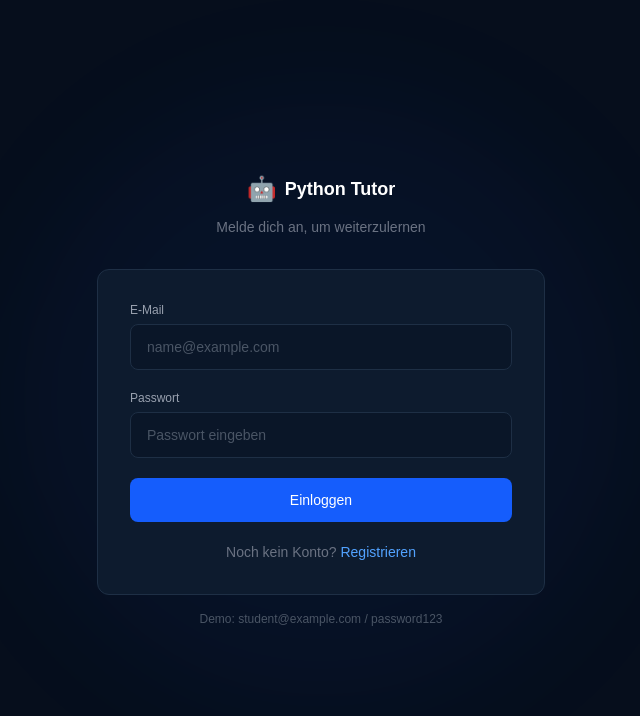
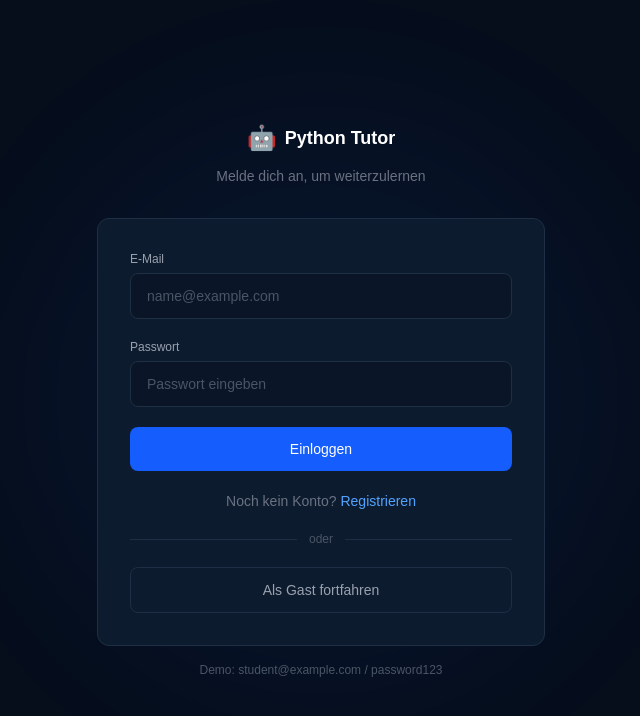
Before and after one commit to emadalmousa/agentic-ai-python-tutor, a Next.js app in the folder frontend/: page /login in a window 1280 px wide. Shown: the top 716 px of the page, without its empty margins (319-959 px from the left). Built offline with nearby package versions, Linux system fonts and the light colour scheme.

Commit message:
feat: add guest mode with continueAsGuest and auth guard on home page

```diff
--- a/frontend/app/login/page.tsx
+++ b/frontend/app/login/page.tsx
@@ -4,14 +4,20 @@ import { useState, useEffect } from "react"
 import { useRouter } from "next/navigation"
 import Link from "next/link"
 import { useAuth } from "@/context/AuthContext"
+import { useCallback } from "react"
 
 export default function LoginPage() {
   const [email, setEmail] = useState("")
   const [password, setPassword] = useState("")
   const [error, setError] = useState("")
   const [loading, setLoading] = useState(false)
-  const { login, isAuthenticated } = useAuth()
+  const { login, isAuthenticated, continueAsGuest } = useAuth()
   const router = useRouter()
+
+  const handleGuest = useCallback(() => {
+    continueAsGuest()
+    router.push("/")
+  }, [continueAsGuest, router])
 
   useEffect(() => {
     if (isAuthenticated) {
@@ -109,6 +115,23 @@ export default function LoginPage() {
               Registrieren
             </Link>
           </p>
+
+          <div className="relative">
+            <div className="absolute inset-0 flex items-center">
+              <div className="w-full border-t border-[#1e2f45]" />
+            </div>
+            <div className="relative flex justify-center text-xs">
+              <span className="bg-[#0d1b2e] px-3 text-gray-600">oder</span>
+            </div>
+          </div>
+
+          <button
+            type="button"
+            onClick={handleGuest}
+            className="w-full border border-[#1e2f45] hover:border-[#2d4a6b] hover:bg-[#0a1628] text-gray-400 hover:text-gray-200 font-medium text-sm rounded-lg px-4 py-3 transition-all"
+          >
+            Als Gast fortfahren
+          </button>
         </form>
 
         {/* Demo hint */}
--- a/frontend/app/page.tsx
+++ b/frontend/app/page.tsx
@@ -1,15 +1,27 @@
 "use client"
 
-import { useState } from "react"
+import { useState, useEffect } from "react"
+import { useRouter } from "next/navigation"
 import Navbar from "@/components/tutor/Navbar"
 import CodeEditor from "@/components/tutor/CodeEditor"
 import EditorFooter from "@/components/tutor/EditorFooter"
 import ChatPanel from "@/components/tutor/ChatPanel"
 import { useChat } from "@/hooks/useChat"
 import { useCodeRunner } from "@/hooks/useCodeRunner"
+import { useAuth } from "@/context/AuthContext"
 
 export default function Home() {
   const [dark, setDark] = useState(true)
+  const { isAuthenticated } = useAuth()
+  const router = useRouter()
+
+  useEffect(() => {
+    if (!isAuthenticated) {
+      router.push("/login")
+    }
+  }, [isAuthenticated, router])
+
+  if (!isAuthenticated) return null
 
   const [code, setCode] = useState("for i in range(5)\n    print(i)")
   const {
--- a/frontend/context/AuthContext.tsx
+++ b/frontend/context/AuthContext.tsx
@@ -24,9 +24,11 @@ export interface RegisterData {
 interface AuthContextType {
   user: User | null
   isAuthenticated: boolean
+  isGuest: boolean
   login: (email: string, password: string) => Promise<boolean>
   register: (data: RegisterData) => Promise<boolean>
   logout: () => void
+  continueAsGuest: () => void
 }
 
 const AuthContext = createContext<AuthContextType | null>(null)
@@ -45,8 +47,11 @@ const DEFAULT_USER: User = {
 
 const DEFAULT_PASSWORD = "password123"
 
+const GUEST_KEY = "python_tutor_guest"
+
 export function AuthProvider({ children }: { children: ReactNode }) {
   const [user, setUser] = useState<User | null>(null)
+  const [isGuest, setIsGuest] = useState(false)
   const [mounted, setMounted] = useState(false)
 
   useEffect(() => {
@@ -57,6 +62,8 @@ export function AuthProvider({ children }: { children: ReactNode }) {
       } catch {
         localStorage.removeItem(STORAGE_KEY)
       }
+    } else if (localStorage.getItem(GUEST_KEY) === "true") {
+      setIsGuest(true)
     }
     setMounted(true)
   }, [])
@@ -105,9 +112,16 @@ export function AuthProvider({ children }: { children: ReactNode }) {
     return true
   }
 
+  const continueAsGuest = () => {
+    setIsGuest(true)
+    localStorage.setItem(GUEST_KEY, "true")
+  }
+
   const logout = () => {
     setUser(null)
+    setIsGuest(false)
     localStorage.removeItem(STORAGE_KEY)
+    localStorage.removeItem(GUEST_KEY)
   }
 
   if (!mounted) {
@@ -116,7 +130,7 @@ export function AuthProvider({ children }: { children: ReactNode }) {
 
   return (
     <AuthContext.Provider
-      value={{ user, isAuthenticated: !!user, login, register, logout }}
+      value={{ user, isAuthenticated: !!user || isGuest, isGuest, login, register, logout, continueAsGuest }}
     >
       {children}
     </AuthContext.Provider>
```
